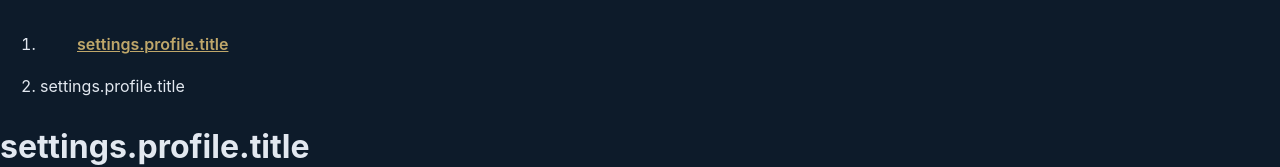
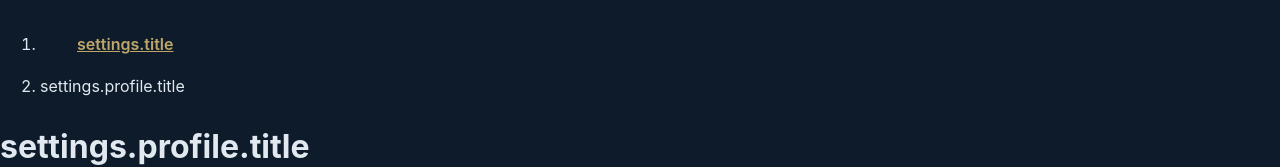
Before and after one commit to LuisDev912/EduMath-Track, a React (Vite) app in the folder frontend/: page /settings/profile in a window 1280 px wide. Shown: the top 167 px of the page. Built offline with nearby package versions, Linux system fonts and the light colour scheme.

Commit message:
fix(settings): fix invalid HTML structure in SettingsHeader

```diff
--- a/frontend/src/features/settings/components/SettingsHeader/SettingsHeader.tsx
+++ b/frontend/src/features/settings/components/SettingsHeader/SettingsHeader.tsx
@@ -7,9 +7,13 @@ function SettingsHeader() {
     const { t } = useTranslation();
     const { pathname } = useLocation();
 
-    const currentRoute = SETTINGS_ROUTES.find(route => pathname.includes(route.path));
+    const segment = pathname.split("/")[2];
 
-    const title = currentRoute
+    const currentRoute = SETTINGS_ROUTES.find(
+        route => route.path === segment
+    );
+
+    const pageTitle = currentRoute
         ? t(currentRoute.labelKey)
         : t("settings.title");
 
@@ -18,21 +22,20 @@ function SettingsHeader() {
             <nav aria-label="breadcrumb">
                 <ol>
                     <li>
-                        <NavItem
-                            to="/settings"
-                        >
-                            {title}
+                        <NavItem to="/settings">
+                            {t("settings.title")}
                         </NavItem>
-                        {currentRoute && (
-                            <li aria-current="page">
-                                {t(currentRoute.labelKey)}
-                            </li>
-                        )}
                     </li>
+
+                    {currentRoute && (
+                        <li aria-current="page">
+                            {t(currentRoute.labelKey)}
+                        </li>
+                    )}
                 </ol>
             </nav>
 
-            <h1>{title}</h1>
+            <h1>{pageTitle}</h1>
         </header>
     );
 };
```
